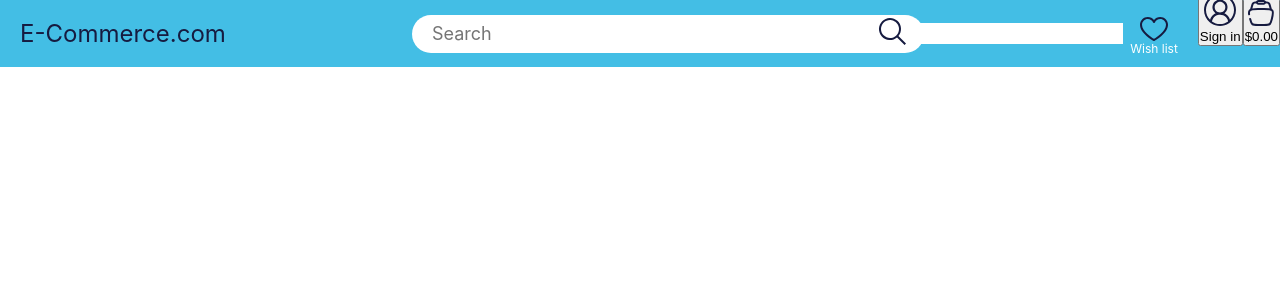
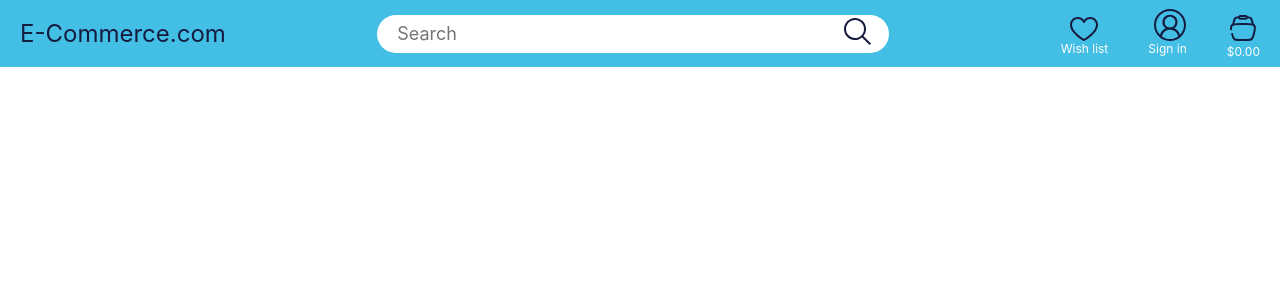
Before and after one commit to Sahhimanshu7/E-commerce, a React (Create React App) app in the folder client/: page / in a window 1280 px wide. Shown: the top 300 px of the page. Built offline with nearby package versions, Linux system fonts and the light colour scheme; the HTML template or start-up script is replaced by a standard one.

Commit message:
Header completed for desktop

```diff
--- a/client/src/Components/Header/CSS/header.css
+++ b/client/src/Components/Header/CSS/header.css
@@ -59,7 +59,7 @@ h1{
     font-style: normal;
     font-weight: 400;
     line-height: normal;
-    width: 240%;
+    width: auto;
 }
 .search-box input:focus{
     outline: none;
--- a/client/src/Components/Header/CSS/right-menu.css
+++ b/client/src/Components/Header/CSS/right-menu.css
@@ -24,3 +24,56 @@
     line-height: normal;
 }
 /* Wishlist end here */
+/* siginin starts here */
+.sign-in-button{
+    background: none;
+    outline: none;
+    border: none;
+}
+.sign-in{
+    display: flex;
+    flex-direction: column;
+    align-items: center;
+    padding: 20px;
+}
+.sign-in-image{
+    width: 28px;
+    height: 23.994px;
+    color: #161B40;
+}
+.sign-in-text{
+    color: #FFF;
+    font-family: Inter;
+    font-size: 12px;
+    font-style: normal;
+    font-weight: 400;
+    line-height: normal;
+    padding-top:8px ;
+}
+/* sigin-in ends here  */
+/* cart starts here  */
+.cart-button{
+    background: none;
+    outline: none;
+    border: none;
+}
+.cart{
+    display: flex;
+    flex-direction: column;
+    align-items: center;
+    padding: 20px;
+}
+.cart-img{
+    width: 28px;
+    height: 23.994px;
+    color: #161B40;
+}
+.cart-text{
+    color: #FFF;
+    font-family: Inter;
+    font-size: 12px;
+    font-style: normal;
+    font-weight: 400;
+    line-height: normal;
+    padding-top: 5px;
+}
```
